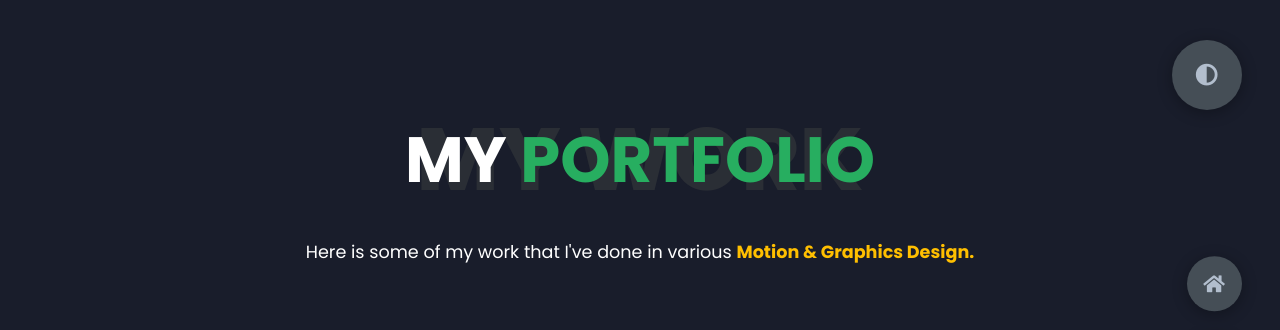
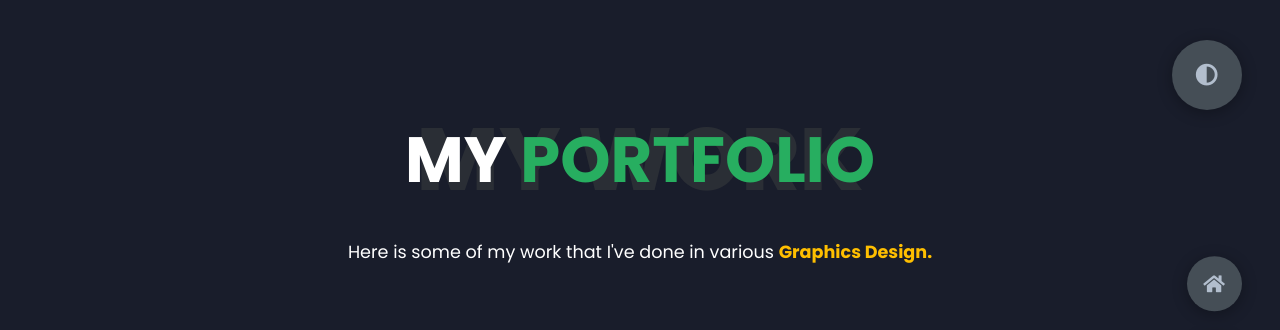
Before and after one commit to MR-Shakil/Mizanur-Rahman, a plain HTML site: page index.html in a window 1280 px wide. Both pictures are taken after a click on the element "Here is my work". Shown: the top 330 px of the page. Drawn offline with Linux system fonts and the light colour scheme.

Commit message:
Update index.html

```diff
--- a/index.html
+++ b/index.html
@@ -160,7 +160,7 @@
                 <h2>My <span>Portfolio</span><span class="bg-text">My Work</span></h2>
             </div>
             <p class="port-text">
-                Here is some of my work that I've done in various <span style="color:#FFBF00;"><b>Motion & Graphics Design.</b></span>
+                Here is some of my work that I've done in various <span style="color:#FFBF00;"><b>Graphics Design.</b></span>
             </p>
             <div class="portfolios">
 
@@ -645,7 +645,7 @@
                         </div>
                         <form action="" class="contact-form">
                             <div class="control" data-id="portfolio">
-                                <a><br>Here is my work <b> <img src="img/PORTFOLIO.png" style="cursor: pointer;" width="140"></b></a>
+                                <a><br>Here is my work <b> <img src="img/PORTFOLIO.png" style="cursor: pointer;" width="140"></b></a><br>
                             </div>
 
                             <div class="btn-con">
```
